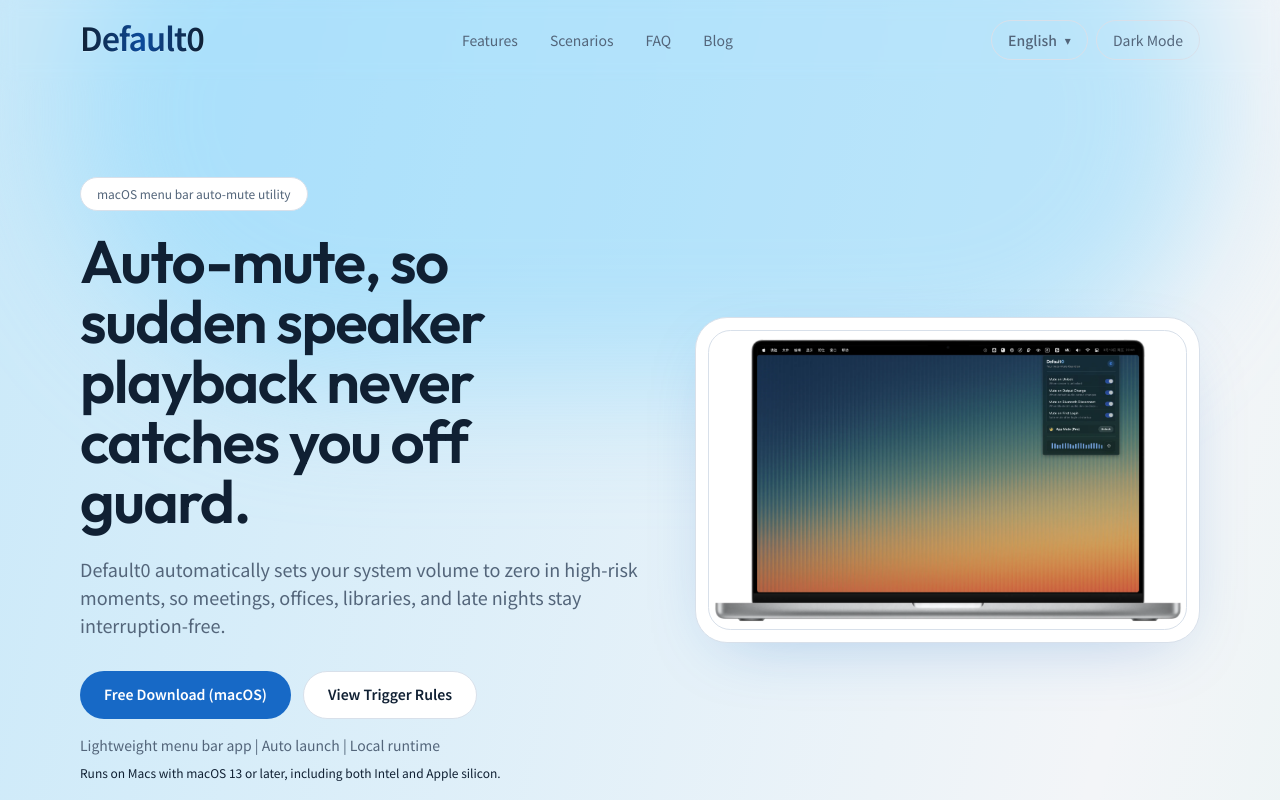
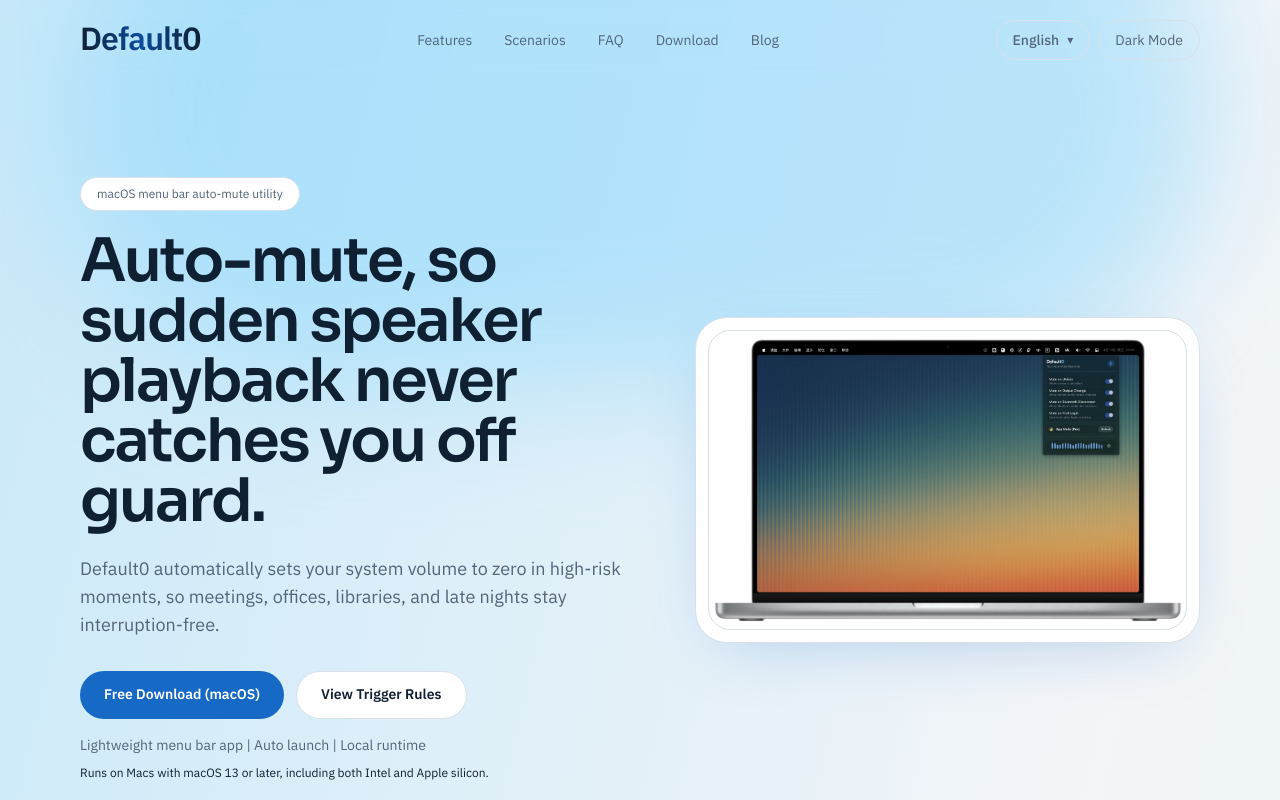
Before and after one commit to million-dollar-projects/default0_web, a Next.js app: page /en in a window 1280 px wide. Shown: the top 800 px of the page. Built offline with nearby package versions, Linux system fonts and the light colour scheme.

Commit message:
Improve multilingual typography and add nav download anchor

```diff
--- /dev/null
+++ b/app/[locale]/layout.tsx
@@ -0,0 +1,17 @@
+import type { ReactNode } from "react";
+import { isLocale } from "@/lib/site-content";
+
+type LocaleLayoutProps = {
+  children: ReactNode;
+  params: { locale: string };
+};
+
+export default function LocaleLayout({ children, params }: LocaleLayoutProps) {
+  const locale = isLocale(params.locale) ? params.locale : "zh-CN";
+
+  return (
+    <div className="locale-shell" data-locale={locale} lang={locale}>
+      {children}
+    </div>
+  );
+}
--- a/app/globals.css
+++ b/app/globals.css
@@ -41,7 +41,7 @@ body {
 
 body {
   min-height: 100dvh;
-  font-family: var(--font-body), "PingFang SC", "Hiragino Sans GB", "Hiragino Sans", "Microsoft YaHei", "Apple SD Gothic Neo", sans-serif;
+  font-family: var(--font-body-latin), "Avenir Next", "Segoe UI", sans-serif;
   text-rendering: optimizeLegibility;
   -webkit-font-smoothing: antialiased;
   -moz-osx-font-smoothing: grayscale;
@@ -54,7 +54,48 @@ h4,
 h5,
 h6,
 summary {
-  font-family: var(--font-display), var(--font-body), sans-serif;
+  font-family: var(--font-display-latin), var(--font-body-latin), sans-serif;
+}
+
+.locale-shell {
+  font-family: var(--font-body-latin), "Avenir Next", "Segoe UI", sans-serif;
+}
+
+.locale-shell :where(h1, h2, h3, h4, h5, h6, summary) {
+  font-family: var(--font-display-latin), var(--font-body-latin), sans-serif;
+  letter-spacing: -0.035em;
+}
+
+.locale-shell[data-locale="zh-CN"] {
+  font-family: var(--font-body-zh), "PingFang SC", "Hiragino Sans GB", "Microsoft YaHei", sans-serif;
+}
+
+.locale-shell[data-locale="ja"] {
+  font-family: var(--font-body-ja), "Hiragino Sans", "Yu Gothic", sans-serif;
+}
+
+.locale-shell[data-locale="ko"] {
+  font-family: var(--font-body-ko), "Apple SD Gothic Neo", "Malgun Gothic", sans-serif;
+}
+
+.locale-shell[data-locale="de"],
+.locale-shell[data-locale="en"],
+.locale-shell[data-locale="es"] {
+  font-family: var(--font-body-latin), "Avenir Next", "Segoe UI", sans-serif;
+}
+
+.locale-shell[data-locale="zh-CN"] :where(h1, h2, h3, h4, h5, h6, summary),
+.locale-shell[data-locale="ja"] :where(h1, h2, h3, h4, h5, h6, summary),
+.locale-shell[data-locale="ko"] :where(h1, h2, h3, h4, h5, h6, summary) {
+  font-family: inherit;
+  letter-spacing: -0.02em;
+  font-weight: 700;
+}
+
+.locale-shell[data-locale="ja"] :where(p, li, blockquote, summary),
+.locale-shell[data-locale="ko"] :where(p, li, blockquote, summary),
+.locale-shell[data-locale="zh-CN"] :where(p, li, blockquote, summary) {
+  letter-spacing: -0.01em;
 }
 
 ::selection {
--- a/app/layout.tsx
+++ b/app/layout.tsx
@@ -1,20 +1,41 @@
 import type { Metadata } from "next";
-import { Outfit, Noto_Sans_SC } from "next/font/google";
+import { IBM_Plex_Sans, Noto_Sans_JP, Noto_Sans_KR, Noto_Sans_SC, Sora } from "next/font/google";
 import { buildLanguageAlternates, SITE_URL } from "@/lib/seo";
 import "./globals.css";
 
-const outfit = Outfit({
+const sora = Sora({
   subsets: ["latin"],
-  variable: "--font-display",
+  variable: "--font-display-latin",
   display: "swap",
   weight: ["500", "600", "700", "800"]
 });
 
-const notoSc = Noto_Sans_SC({
+const ibmPlexSans = IBM_Plex_Sans({
   subsets: ["latin"],
-  variable: "--font-body",
+  variable: "--font-body-latin",
   display: "swap",
   weight: ["400", "500", "600"]
+});
+
+const notoSansSc = Noto_Sans_SC({
+  subsets: ["latin"],
+  variable: "--font-body-zh",
+  display: "swap",
+  weight: ["400", "500", "600", "700"]
+});
+
+const notoSansJp = Noto_Sans_JP({
+  subsets: ["latin"],
+  variable: "--font-body-ja",
+  display: "swap",
+  weight: ["400", "500", "700"]
+});
+
+const notoSansKr = Noto_Sans_KR({
+  subsets: ["latin"],
+  variable: "--font-body-ko",
+  display: "swap",
+  weight: ["400", "500", "700"]
 });
 
 export const metadata: Metadata = {
@@ -67,7 +88,11 @@ export default function RootLayout({
 }>) {
   return (
     <html lang="zh-CN" suppressHydrationWarning>
-      <body className={`${outfit.variable} ${notoSc.variable} antialiased`}>{children}</body>
+      <body
+        className={`${sora.variable} ${ibmPlexSans.variable} ${notoSansSc.variable} ${notoSansJp.variable} ${notoSansKr.variable} antialiased`}
+      >
+        {children}
+      </body>
     </html>
   );
 }
--- a/components/landing-page.tsx
+++ b/components/landing-page.tsx
@@ -226,7 +226,7 @@ function FAQ({ content }: Pick<LandingPageProps, "content">) {
 
 function CTA({ content }: Pick<LandingPageProps, "content">) {
   return (
-    <section className="pb-section pt-8">
+    <section id="download" className="pb-section pt-8">
       <div className="mx-auto w-container">
         <Reveal>
           <div className="min-w-0 rounded-xxl border border-brand/20 bg-gradient-to-br from-[#4f89d9] via-[#5b93dd] to-[#4a84d3] p-9 text-white sm:p-12 dark:from-[#2d5f9f] dark:via-[#3569aa] dark:to-[#2b5b98]">
--- a/components/site-chrome.tsx
+++ b/components/site-chrome.tsx
@@ -41,6 +41,9 @@ function Header({ content, locale, sectionPrefix }: { content: SiteContent; loca
           </Link>
           <Link href={`${sectionPrefix}#faq`} className="nav-link transition hover:text-text">
             {content.nav.faq}
+          </Link>
+          <Link href={`${sectionPrefix}#download`} className="nav-link transition hover:text-text">
+            {content.nav.download}
           </Link>
           <Link href={`/${locale}/blog`} className="nav-link transition hover:text-text">
             {content.labels.blog}
--- a/lib/locales/de.ts
+++ b/lib/locales/de.ts
@@ -1,7 +1,7 @@
 import type { SiteContent } from "@/lib/locales/types";
 export const de: SiteContent = {
   brand: "Default0",
-  nav: { features: "Funktionen", scenarios: "Szenarien", faq: "FAQ" },
+  nav: { features: "Funktionen", scenarios: "Szenarien", faq: "FAQ", download: "Download" },
   labels: {
     testimonials: "Stimmen",
     faq: "FAQ",
--- a/lib/locales/en.ts
+++ b/lib/locales/en.ts
@@ -1,7 +1,7 @@
 import type { SiteContent } from "@/lib/locales/types";
 export const en: SiteContent = {
   brand: "Default0",
-  nav: { features: "Features", scenarios: "Scenarios", faq: "FAQ" },
+  nav: { features: "Features", scenarios: "Scenarios", faq: "FAQ", download: "Download" },
   labels: {
     testimonials: "Testimonials",
     faq: "FAQ",
--- a/lib/locales/es.ts
+++ b/lib/locales/es.ts
@@ -1,7 +1,7 @@
 import type { SiteContent } from "@/lib/locales/types";
 export const es: SiteContent = {
   brand: "Default0",
-  nav: { features: "Funciones", scenarios: "Escenarios", faq: "FAQ" },
+  nav: { features: "Funciones", scenarios: "Escenarios", faq: "FAQ", download: "Descargar" },
   labels: {
     testimonials: "Testimonios",
     faq: "FAQ",
--- a/lib/locales/ja.ts
+++ b/lib/locales/ja.ts
@@ -1,7 +1,7 @@
 import type { SiteContent } from "@/lib/locales/types";
 export const ja: SiteContent = {
   brand: "Default0",
-  nav: { features: "機能", scenarios: "利用シーン", faq: "FAQ" },
+  nav: { features: "機能", scenarios: "利用シーン", faq: "FAQ", download: "ダウンロード" },
   labels: {
     testimonials: "ユーザーの声",
     faq: "FAQ",
--- a/lib/locales/ko.ts
+++ b/lib/locales/ko.ts
@@ -1,7 +1,7 @@
 import type { SiteContent } from "@/lib/locales/types";
 export const ko: SiteContent = {
   brand: "Default0",
-  nav: { features: "기능", scenarios: "사용 사례", faq: "FAQ" },
+  nav: { features: "기능", scenarios: "사용 사례", faq: "FAQ", download: "다운로드" },
   labels: {
     testimonials: "사용자 후기",
     faq: "FAQ",
--- a/lib/locales/types.ts
+++ b/lib/locales/types.ts
@@ -37,6 +37,7 @@ export type SiteContent = {
     features: string;
     scenarios: string;
     faq: string;
+    download: string;
   };
   labels: {
     testimonials: string;
--- a/lib/locales/zh-CN.ts
+++ b/lib/locales/zh-CN.ts
@@ -1,7 +1,7 @@
 import type { SiteContent } from "@/lib/locales/types";
 export const zhCN: SiteContent = {
   brand: "Default0",
-  nav: { features: "功能", scenarios: "场景", faq: "FAQ" },
+  nav: { features: "功能", scenarios: "场景", faq: "FAQ", download: "下载" },
   labels: {
     testimonials: "用户评价",
     faq: "FAQ",
```
